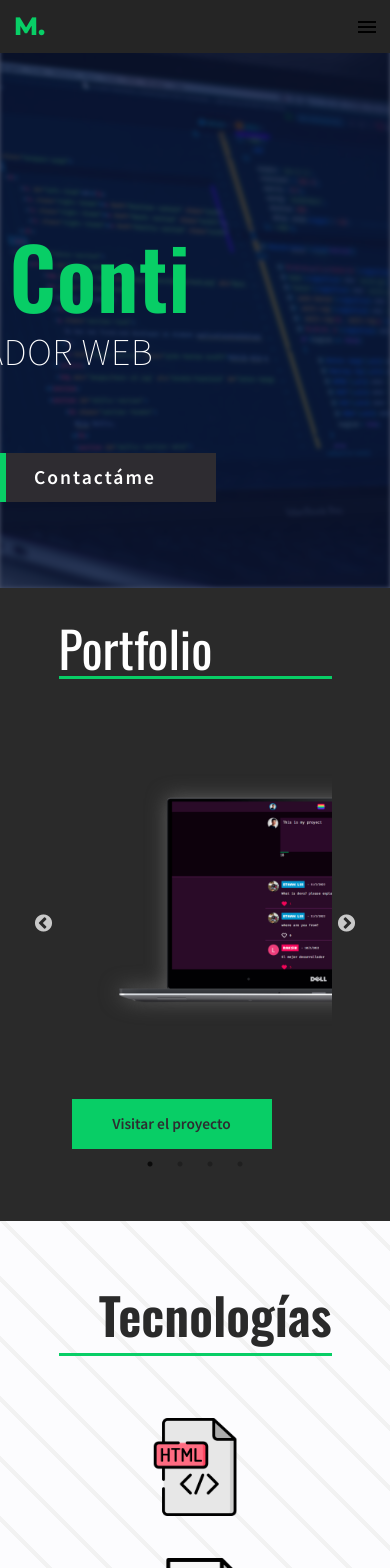
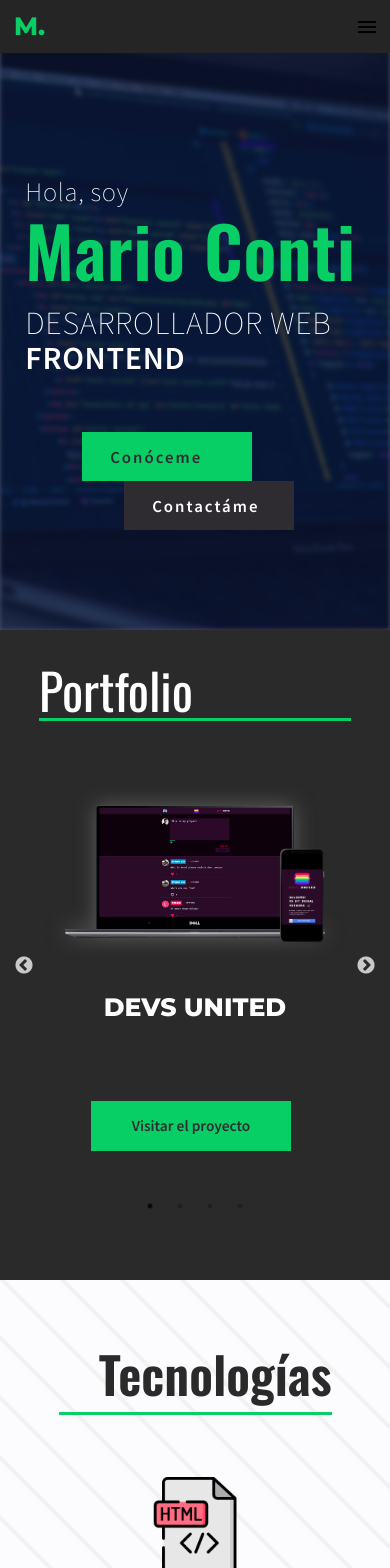
Before and after one commit to marioconti/portfolio-2022-marioConti, a React (Create React App) app: page / in a window 390 px wide. Shown: the top 1568 px of the page. Built offline with nearby package versions, Linux system fonts and the light colour scheme.

Commit message:
se agregan media queries de home y proyectos, prueba

```diff
--- a/src/header/header.css
+++ b/src/header/header.css
@@ -164,3 +164,12 @@ input:checked ~ label .linea-3 {
 .display-block {
   display: block;
 }
+
+@media screen and (max-width: 899px) {
+  .icon-home {
+    bottom: 20px;
+    height: 30;
+    right: 20px;
+    width: 30px;
+  }
+}
--- a/src/main/Conoceme/conoceme-queries.css
+++ b/src/main/Conoceme/conoceme-queries.css
@@ -1,2 +1,49 @@
 @media screen and (max-width: 899px) {
+  .section-descripcion {
+    flex-direction: column;
+    height: 45rem;
+  }
 }
+
+.texto-descripcion {
+  margin: 0 auto;
+  width: 87%;
+}
+
+.texto-descripcion h1 {
+  font-size: 5em;
+  line-height: 1.2em;
+}
+
+.texto-descripcion h2 {
+  font-size: 2.3em;
+  font-weight: 100;
+  margin-top: 1rem;
+}
+
+.texto-descripcion h3 {
+  font-weight: 200;
+  font-size: 1.9em;
+  margin-top: 5.5rem;
+}
+
+.links-personal {
+  flex-direction: column;
+  height: 7rem;
+  justify-content: center;
+  margin-top: 4rem;
+  width: 100%;
+}
+
+.boton-link {
+  font-size: 1.2em;
+  line-height: 3em;
+}
+
+.bg-btn-1 {
+  margin-right: 4rem;
+}
+
+.bg-btn-2 {
+  margin-left: 2rem;
+}
--- a/src/main/Conoceme/conoceme.css
+++ b/src/main/Conoceme/conoceme.css
@@ -1,7 +1,7 @@
 .section-descripcion {
+  background-color: rgba(12, 22, 53, 0.74);
   display: flex;
   justify-content: center;
-  background-color: rgba(12, 22, 53, 0.74);
   height: 42rem;
   position: relative;
   user-select: none;
@@ -52,6 +52,7 @@
   font-weight: 100;
   margin-top: 5px;
 }
+
 .texto-descripcion h2 span {
   font-weight: 800;
 }
--- a/src/main/proyectos/carousel.js
+++ b/src/main/proyectos/carousel.js
@@ -25,14 +25,7 @@ export default class SimpleSlider extends Component {
           },
         },
         {
-          breakpoint: 600,
-          settings: {
-            slidesToShow: 2,
-            slidesToScroll: 2,
-          },
-        },
-        {
-          breakpoint: 480,
+          breakpoint: 800,
           settings: {
             slidesToShow: 1,
             slidesToScroll: 1,
--- a/src/main/proyectos/proyectos-queries.css
+++ b/src/main/proyectos/proyectos-queries.css
@@ -0,0 +1,75 @@
+@media screen and (max-width: 899px) {
+  .carousel-proyectos-container {
+    display: flex;
+    flex-direction: column;
+    width: 80%;
+    margin-bottom: 50px;
+  }
+
+  .card-container {
+    height: 600px;
+  }
+
+  .slick-list {
+    height: 450px;
+  }
+
+  .imagenes-proyecto {
+    display: flex;
+    flex-direction: column;
+    justify-content: center;
+    align-items: center;
+  }
+
+  .image-desktop {
+    filter: drop-shadow(0px 0px 10px #5e5e5e);
+    height: 260px;
+    margin-top: 0;
+  }
+
+  .image-mobile {
+    bottom: 80px;
+    height: 100px;
+    left: 180px;
+    position: absolute;
+    margin: 0 auto;
+  }
+
+  .info-proyecto {
+    margin: 0 auto;
+  }
+
+  .nombre-proyecto {
+    font-size: 1.8em;
+    margin-top: -4rem;
+    text-align: center;
+    width: 100%;
+  }
+
+  .descripcion-proyecto {
+    display: none;
+  }
+
+  .link-proyecto {
+    bottom: 190px;
+    background-size: 200%;
+    background-repeat: no-repeat;
+    background-position: left;
+    background-color: #08ce66;
+    color: #2e2c31;
+    cursor: pointer;
+    font-family: "Source Sans Pro", sans-serif;
+    font-size: 1.1em;
+    font-weight: bold;
+    height: 50px;
+    line-height: 2em;
+    line-height: 3.2em;
+    position: absolute;
+    right: 0;
+    text-decoration: none;
+    text-align: center;
+    transition: 0.3s ease-in-out all;
+    width: 200px;
+    z-index: 10;
+  }
+}
--- a/src/main/proyectos/proyectos.css
+++ b/src/main/proyectos/proyectos.css
@@ -68,24 +68,24 @@
 
 .link-proyecto {
   bottom: 0;
+  background-size: 200%;
+  background-repeat: no-repeat;
+  background-position: left;
+  background-color: #08ce66;
   color: #2e2c31;
-  background-color: #08ce66;
   cursor: pointer;
   font-family: "Source Sans Pro", sans-serif;
   font-size: 1.1em;
   font-weight: bold;
   height: 50px;
   line-height: 2em;
+  line-height: 3.2em;
   position: absolute;
   right: 0;
   text-decoration: none;
-  width: 200px;
-  background-size: 200%;
-  background-repeat: no-repeat;
-  background-position: left;
-  line-height: 3.2em;
   text-align: center;
   transition: 0.3s ease-in-out all;
+  width: 200px;
   z-index: 10;
 }
 
```
